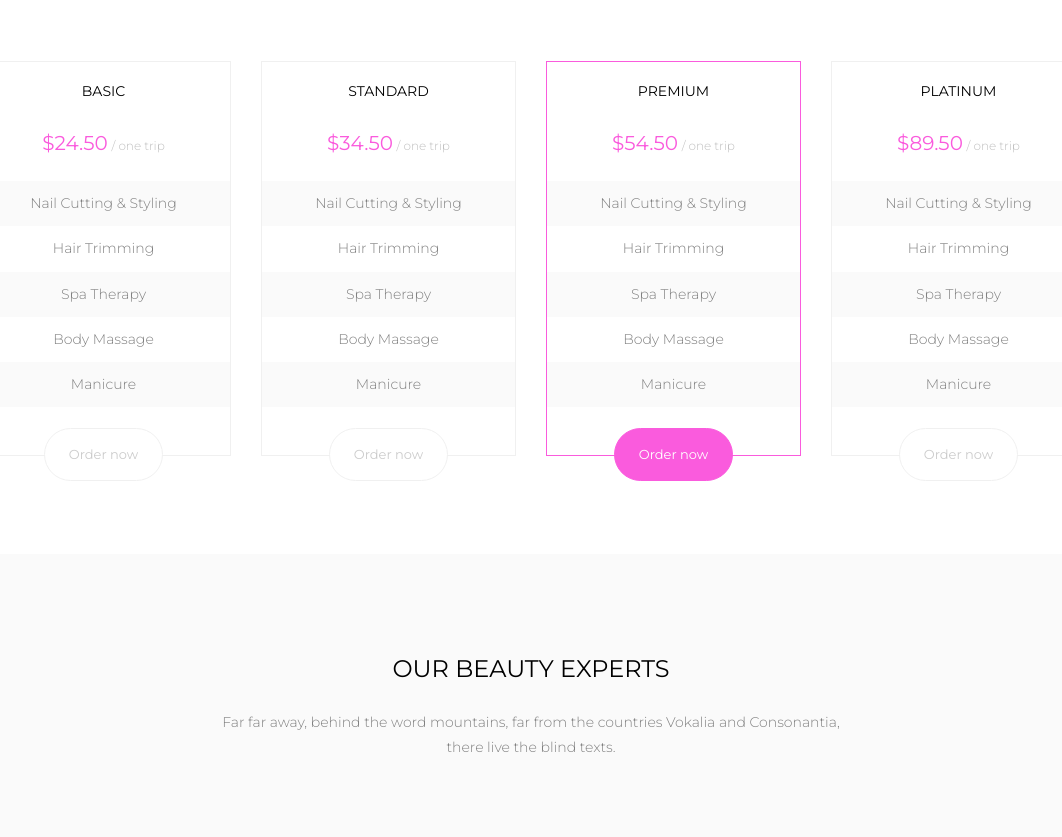
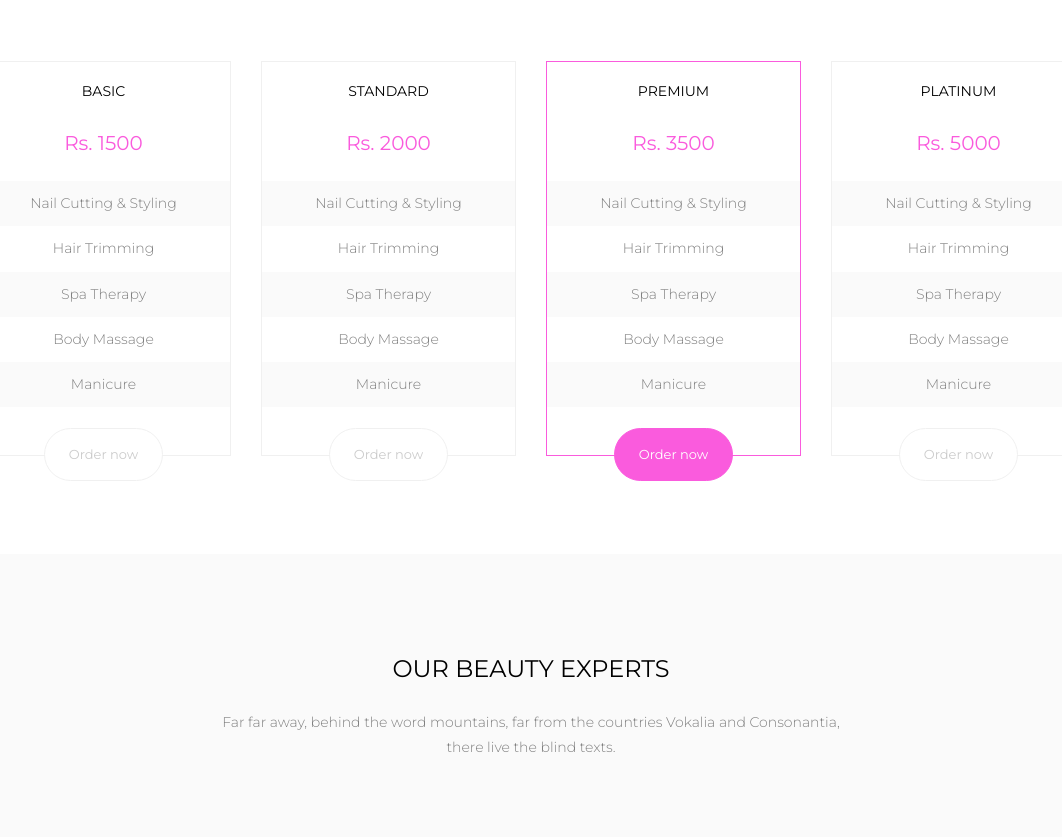
Before and after one commit to mandeepmourya007/workspace, a plain HTML site: page nkmakeovers/index.html in a window 1280 px wide. Shown: the part 1253-2090 px from the top of the page, without its empty margins (109-1171 px from the left). Drawn offline with nearby package versions, Linux system fonts and the light colour scheme; some packages are replaced by stand-ins of ours; no server answers; files whose address does not match are found by name.

```diff
--- a/nkmakeovers/index.html
+++ b/nkmakeovers/index.html
@@ -138,7 +138,9 @@
             <div class="pricing-entry pb-5 text-center">
               <div>
                 <h3 class="mb-4">Basic</h3>
-                <p><span class="price">$24.50</span> <span class="per">/ one trip</span></p>
+                <p><span class="price">Rs. 1500 </span>
+                  <!-- <span class="per">/ one trip</span> -->
+                </p>
               </div>
               <ul>
                 <li>Nail Cutting &amp; Styling</li>
@@ -154,7 +156,10 @@
             <div class="pricing-entry pb-5 text-center">
               <div>
                 <h3 class="mb-4">Standard</h3>
-                <p><span class="price">$34.50</span> <span class="per">/ one trip</span></p>
+                <p><span class="price">Rs. 2000</span>
+                  <!-- <span class="per">/ one trip</span> -->
+
+                </p>
               </div>
               <ul>
                 <li>Nail Cutting &amp; Styling</li>
@@ -170,7 +175,10 @@
             <div class="pricing-entry active pb-5 text-center">
               <div>
                 <h3 class="mb-4">Premium</h3>
-                <p><span class="price">$54.50</span> <span class="per">/ one trip</span></p>
+                <p><span class="price">Rs. 3500</span>
+                 <!-- <span class="per">/ one trip</span> -->
+
+               </p>
               </div>
               <ul>
                 <li>Nail Cutting &amp; Styling</li>
@@ -186,7 +194,10 @@
             <div class="pricing-entry pb-5 text-center">
               <div>
                 <h3 class="mb-4">Platinum</h3>
-                <p><span class="price">$89.50</span> <span class="per">/ one trip</span></p>
+                <p><span class="price">Rs. 5000</span>
+                 <!-- <span class="per">/ one trip</span> -->
+
+               </p>
               </div>
               <ul>
                 <li>Nail Cutting &amp; Styling</li>
```
Also changed, not shown: nkmakeovers/images/person_1.jpg, nkmakeovers/images/person_2.jpg, nkmakeovers/images/person_3.jpg, nkmakeovers/images/person_4.jpg, nkmakeovers/images/r person_1.jpg (added), nkmakeovers/images/r person_2.jpg (added), nkmakeovers/images/r person_3.jpg (added), nkmakeovers/images/r person_4.jpg (added), nkmakeovers/images/r work-8.jpg (renamed from nkmakeovers/images/work-8.jpg), nkmakeovers/images/r work-9.jpg (added), nkmakeovers/images/work-9.jpg.
